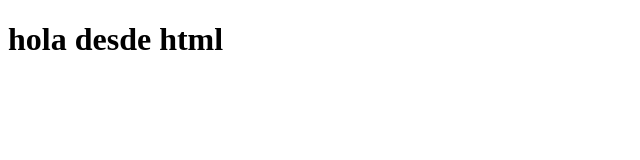
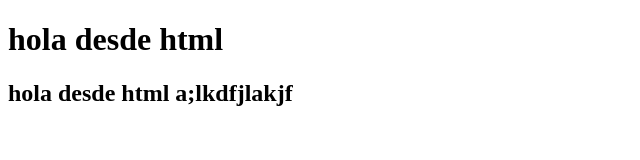
Before and after one commit to jammes314/git-practica-2, a plain HTML site: page index.html in a window 1280 px wide. Shown: the whole page, without its empty margins (0-640 px from the left). Drawn offline with Linux system fonts and the light colour scheme.

Commit message:
vamo a probar si no ta defectuoso

```diff
--- a/index.html
+++ b/index.html
@@ -8,5 +8,6 @@
 </head>
 <body>
 <h1> hola desde html </h1>
+<h2> hola desde html a;lkdfjlakjf</h2>
 </body>
 </html>
```
